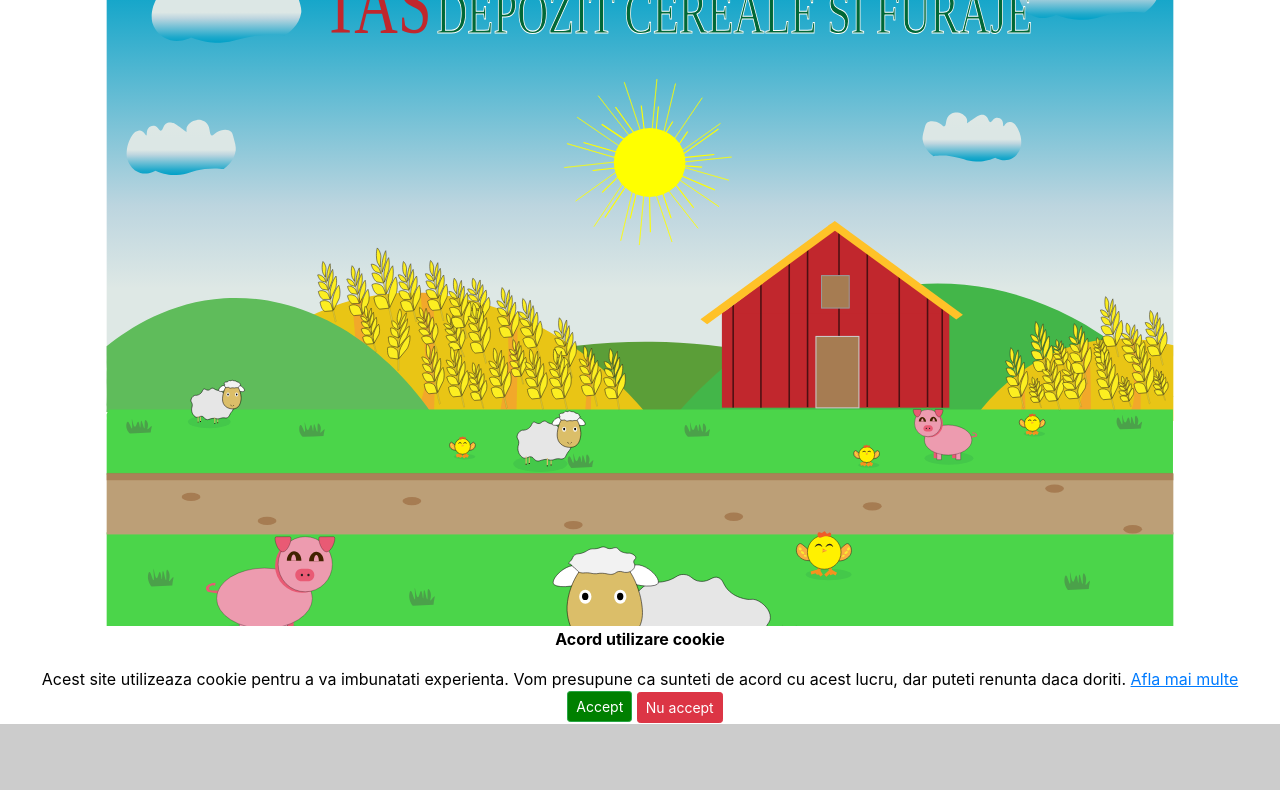
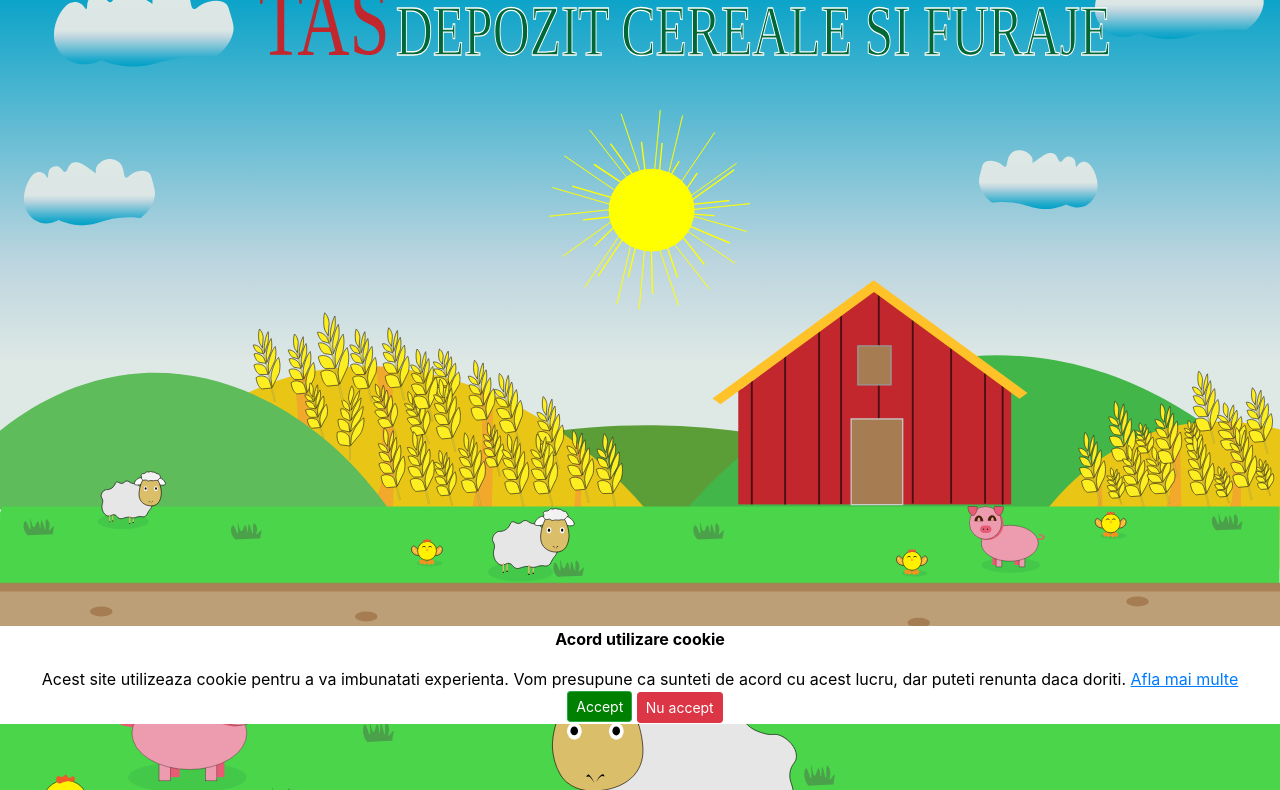
Before and after one commit to jjspielhurt/tas-depozit, a website: page index.html in a window 1280 px wide. Shown: the part 76-866 px from the top of the page. Drawn offline with Linux system fonts and the light colour scheme; placeholder pictures from the web are drawn by us.

Commit message:
image width fix

```diff
--- a/css/modern-business.css
+++ b/css/modern-business.css
@@ -30,7 +30,7 @@ body {
 }
 .animationImage {
   width: 100%;
-  height: 800px;
+  /* height: 800px; */
 }
 /* navbar company name font */
 .navbar-brand {
```
